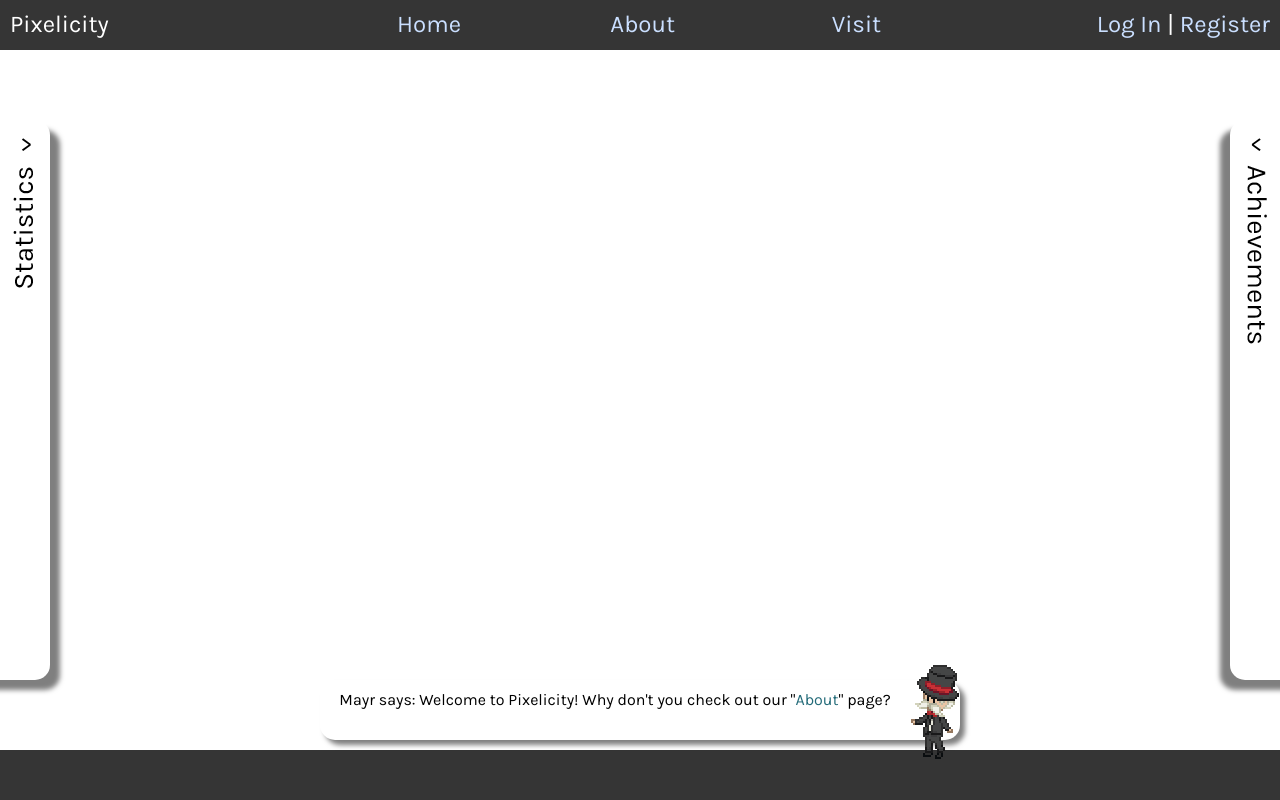
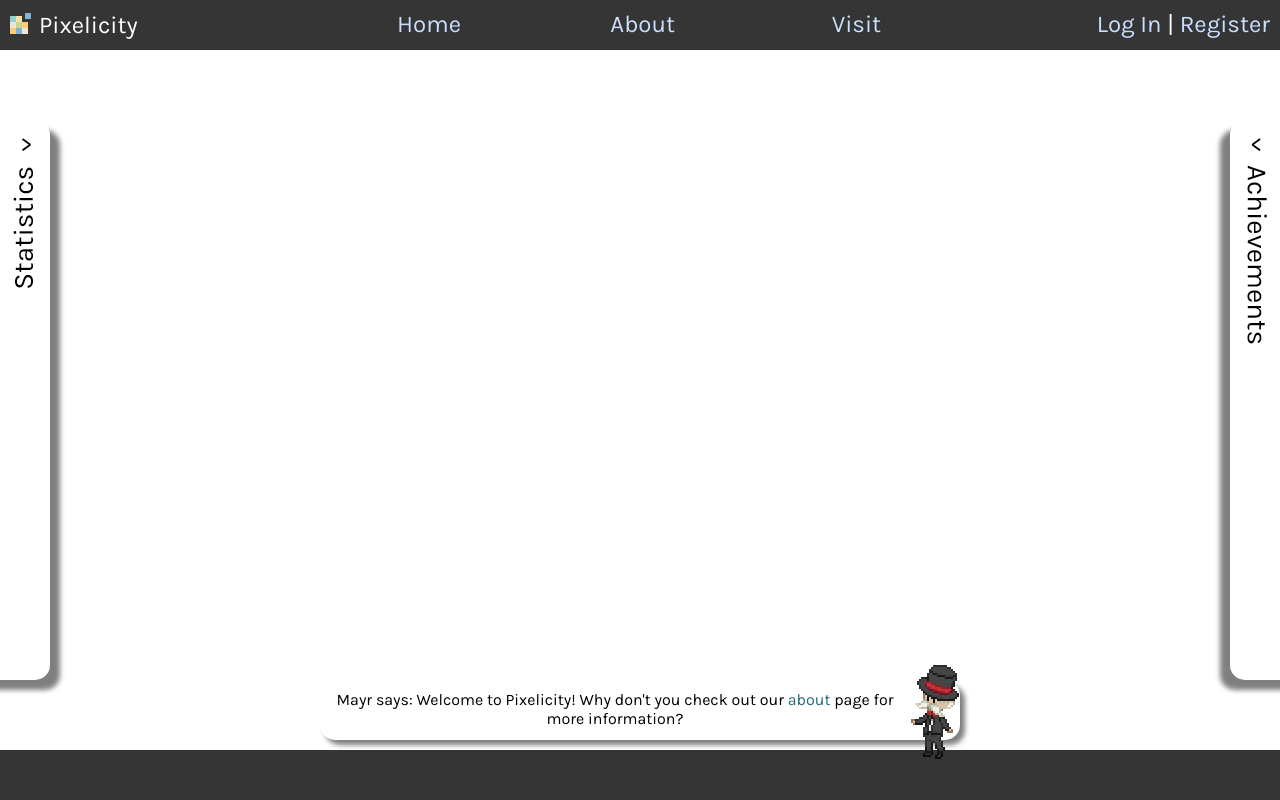
Before and after one commit to belzner/pixelicity, a Django app: page / in a window 1280 px wide. Run offline with Django 3.2, Linux system fonts and the light colour scheme; parts of the project's set-up code (start-up, migrations or seed data) failed here and were passed over; some libraries are stand-ins or nearby versions.

Commit message:
Added new graphics (including logo)

```diff
--- a/pixelicity/pixgame/static/main.css
+++ b/pixelicity/pixgame/static/main.css
@@ -104,3 +104,7 @@
 	border-radius: 15px;
 	box-shadow: 5px 5px 5px rgba(0,0,0,0.5);
 }
+.title img {
+	padding-bottom: 10px;
+	padding-right: 5px;
+}
--- a/pixelicity/pixgame/templates/about.html
+++ b/pixelicity/pixgame/templates/about.html
@@ -37,7 +37,7 @@
 	</head>
 	<body>
 		<div class="short-block header">
-			<span class="title">Pixelicity</span>
+			<span class="title"><img src="{% static 'logo.png' %}" />Pixelicity</span>
 			<span class="menu"><ul>
 				<li><a href="{% url 'index' %}">Home</a></li>
 				<li><a href="{% url 'about' %}">About</a></li>
--- a/pixelicity/pixgame/templates/index.html
+++ b/pixelicity/pixgame/templates/index.html
@@ -19,8 +19,8 @@
 				{% if user.is_authenticated %}
 					{% for loc in locations %}
 						var imageBounds = new google.maps.LatLngBounds(
-							new google.maps.LatLng({{ loc.centerLat }}-0.00035, {{ loc.centerLng }}-0.00045),
-							new google.maps.LatLng({{ loc.centerLat }}+0.00035, {{ loc.centerLng }}+0.00045)
+							new google.maps.LatLng({{ loc.centerLat }}-0.0003, {{ loc.centerLng }}-0.00045),
+							new google.maps.LatLng({{ loc.centerLat }}+0.0004, {{ loc.centerLng }}+0.00045)
 						);
 						var overlay{{ forloop.counter }} = new google.maps.GroundOverlay('{% static loc.locImage %}', imageBounds);
 						overlay{{ forloop.counter }}.setMap(map);
@@ -28,6 +28,24 @@
 				{% endif %}
 			}
 			google.maps.event.addDomListener(window, 'load', initialize);
+			/*function getLocation() {
+				if (navigator.geolocation) {
+					navigator.geolocation.getCurrentPosition(
+						function (position) {
+							var userLatLng = new google.maps.LatLng(position.coords.latitude, position.coords.longitude);
+							var marker = new google.maps.Marker({
+								position: userLatLng,
+								title: "Test"
+							});
+							marker.setMap(map);
+							$(".mayr-talk span").html("Test");
+						},
+						function (msg) {
+							$(".mayr-talk span").html("Failed");
+						}
+					);
+				}
+			}*/
 			$(document).ready(function() {
 				$(".login-box").hide();
 				$(".reg-box").hide();
@@ -52,7 +70,7 @@
 	</head>
 	<body>
 		<div class="short-block header">
-			<span class="title">Pixelicity</span>
+			<span class="title"><img src="{% static 'logo.png' %}" />Pixelicity</span>
 			<span class="menu"><ul>
 				<li><a href="{% url 'index' %}">Home</a></li>
 				<li><a href="{% url 'about' %}">About</a></li>
@@ -89,7 +107,7 @@
 			<div class="wrapper"><div class="achieve-title">&lt;</div></div>
 		</div>
 		<div id="map-canvas"></div>
-		<div class="mayr"><div class="mayr-box mayr-talk"><span>Mayr says: Welcome to Pixelicity! Why don't you check out our "<a href="{% url 'about' %}">About</a>" page?</span></div><img src="{% static "mayr-small.png" %}" /></div>
+		<div class="mayr"><div class="mayr-box mayr-talk"><span>Mayr says: Welcome to Pixelicity! Why don't you check out our <a href="{% url 'about' %}">about</a> page for more information?</span></div><img src="{% static "mayr-small.png" %}" /></div>
 		<div class="short-block footer"></div>
 	</body>
 </html>
```
Also changed, not shown: pixelicity/pixgame/static/loc-res.png (added), pixelicity/pixgame/static/logo.png (added).
